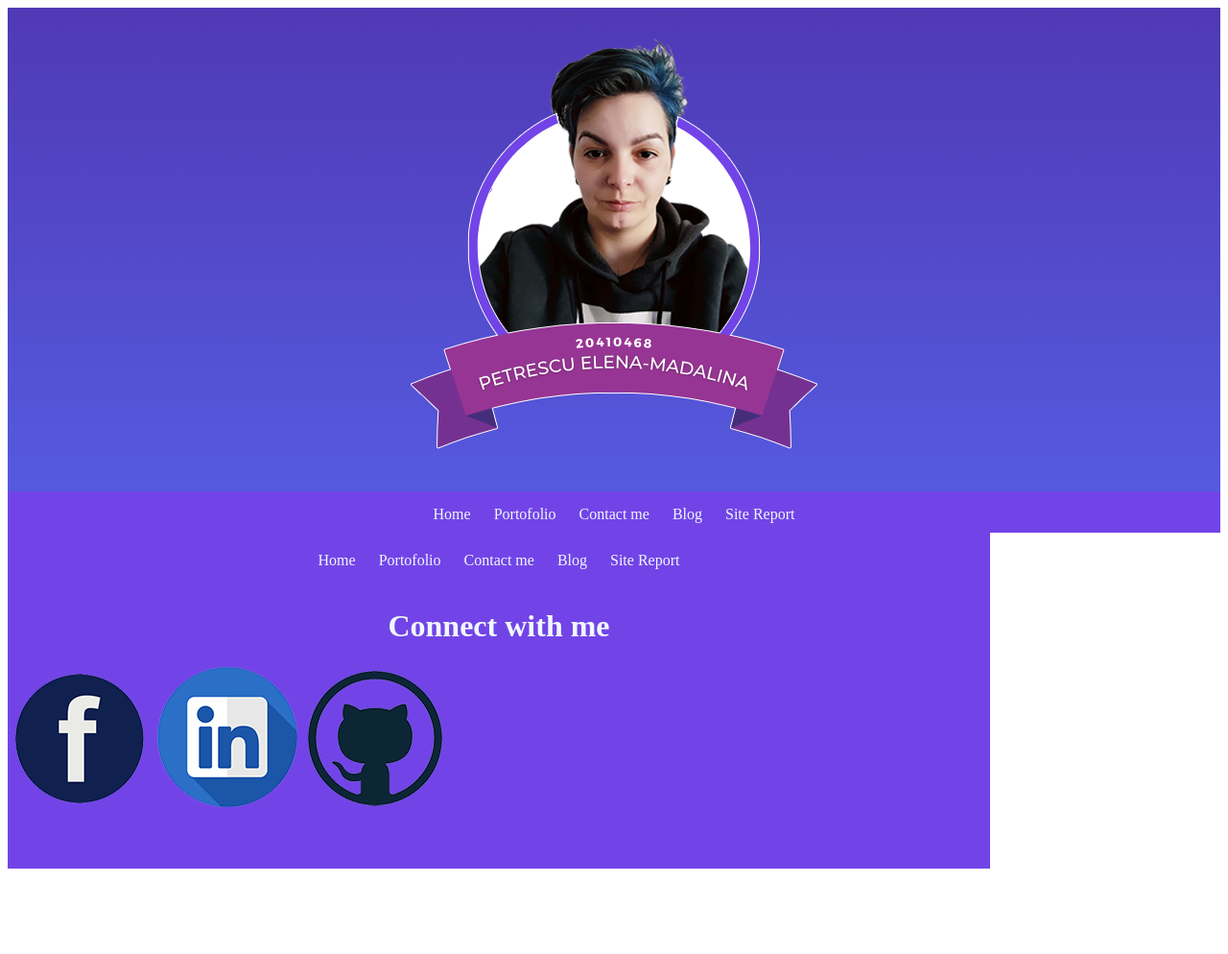
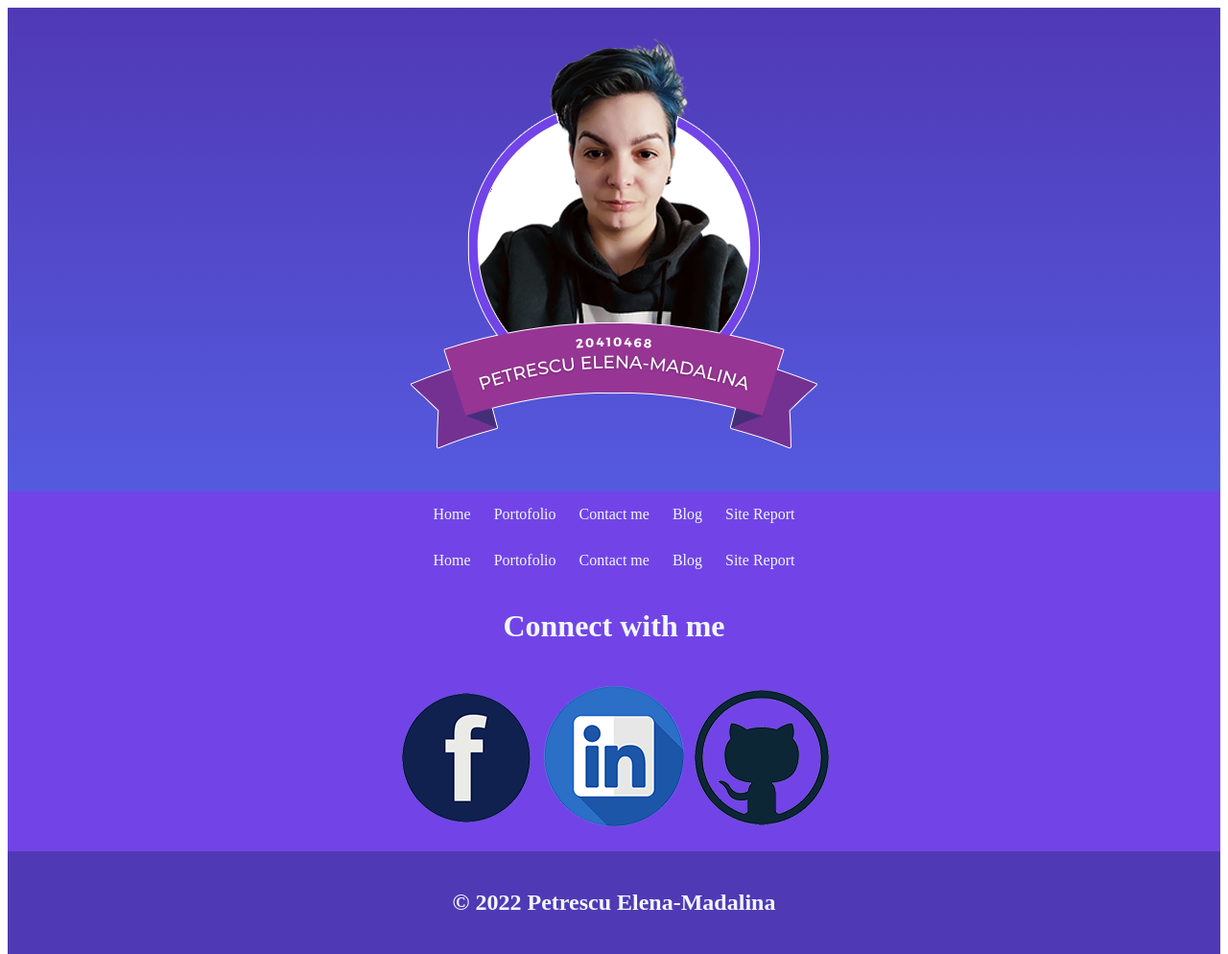
Before and after one commit to ankoluvzu/20410468-Portofolio, a plain HTML site: page index.html in a window 1280 px wide. Shown: the whole page at 96% size. Before the commit the page ends 913 px from the top, so only its background shows below. Drawn offline with Linux system fonts and the light colour scheme.

Commit message:
Finished Footer Design

```diff
--- a/index.css
+++ b/index.css
@@ -23,19 +23,42 @@ a {
     padding: 10px;
 }
 
+footer {
+    width: auto;
+    height: 350px;
+    background-color: #7244e7;
+    flex:2;
+
+}
+
 .footernav {
     color: aliceblue;
     text-align: center;
     padding-top: 20px;
     padding-bottom: 20px;
+    text-decoration: none;
+
 }
-footer {
-    width: 1024px;
-    height: 350px;
-    background-color: #7244e7;
-}
+
 
 h1 {
     color: aliceblue;
     text-align: center;
 }
+
+.contactme {
+    text-align: center;
+    padding-top: 20px;
+    padding-bottom: 20px;
+}
+
+.bottomfooter {
+    background-color:#5039b5;
+    text-align: center;
+    padding-top: 20px;
+    padding-bottom: 20px;
+}
+
+h2 {
+    color: aliceblue;
+}
--- a/index.html
+++ b/index.html
@@ -47,6 +47,9 @@
     <img src="images/github logo.png" alt="Github">
 </div>
 
+<div class="bottomfooter">
+    <h2>© 2022 Petrescu Elena-Madalina</h2>
+</div>
 
 
     </footer>
```
